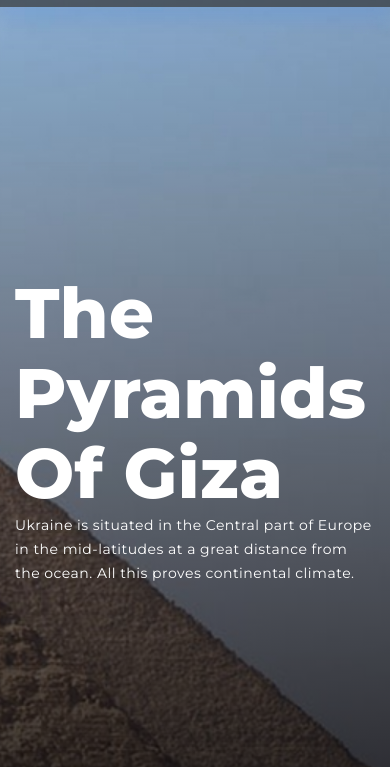
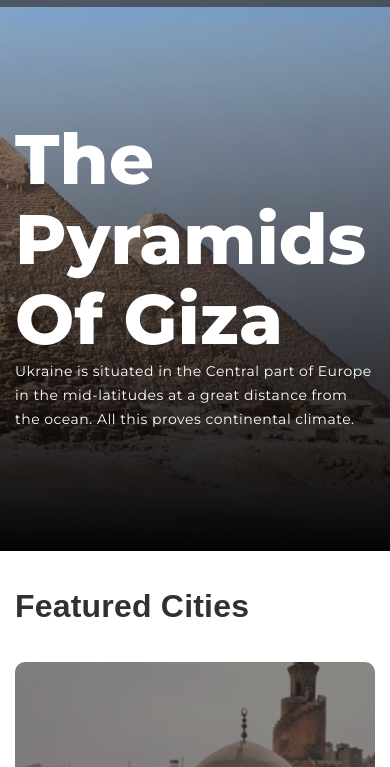
Before and after one commit to junayet-sajib/visgoTravel, a plain HTML site: page index.html in a window 390 px wide. Shown: the part 77-844 px from the top of the page. Drawn offline with nearby package versions, Linux system fonts and the light colour scheme; a web font is replaced by a local one.

Commit message:
Update main.css

```diff
--- a/css/main.css
+++ b/css/main.css
@@ -915,7 +915,7 @@ nav.citynav#mainNav .navbar-nav .nav-item .nav-link:hover {
   }
 
   header.masthead {
-    padding-top: 150px;
+    padding-top: 76px;
   }
   header.masthead .intro-text .intro-heading {
     font-size: 50px;
@@ -925,12 +925,16 @@ nav.citynav#mainNav .navbar-nav .nav-item .nav-link:hover {
 }
 @media (max-width: 991px) {
   header.masthead .intro-text {
-    padding: 200px 0;
+    padding: 120px 0;
+
   }
   header.masthead .intro-text .intro-heading {
     font-size: 70px;
     font-weight: 800;
     line-height: 80px;
+  }
+  .hero-left-img{
+  display: none;
   }
 }
 .feature-cites {
```
